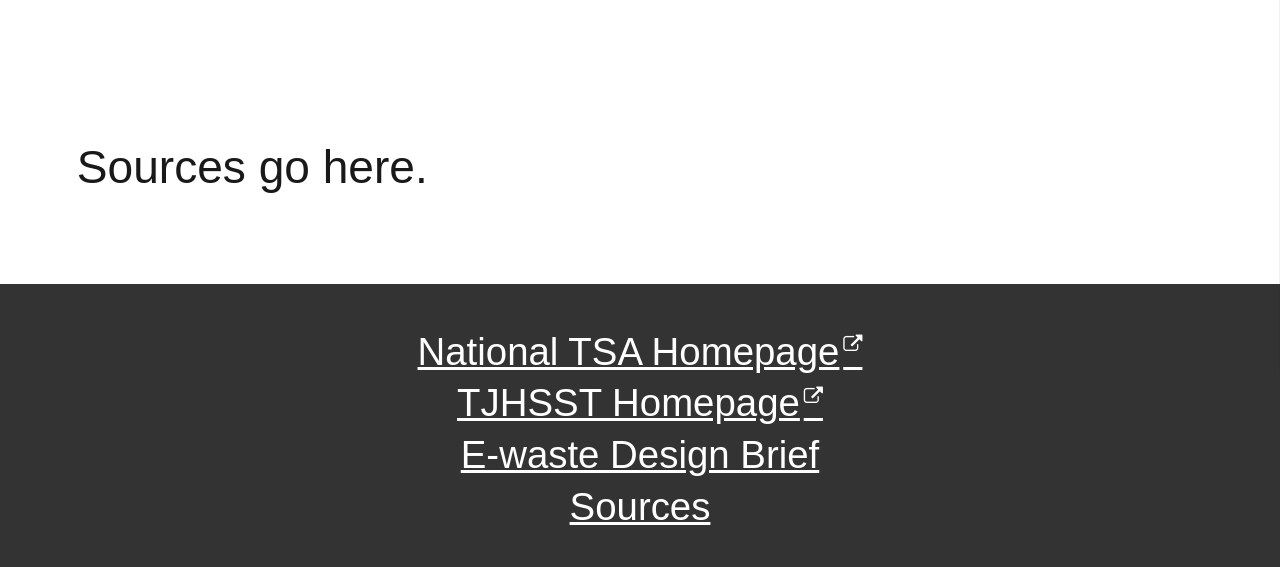
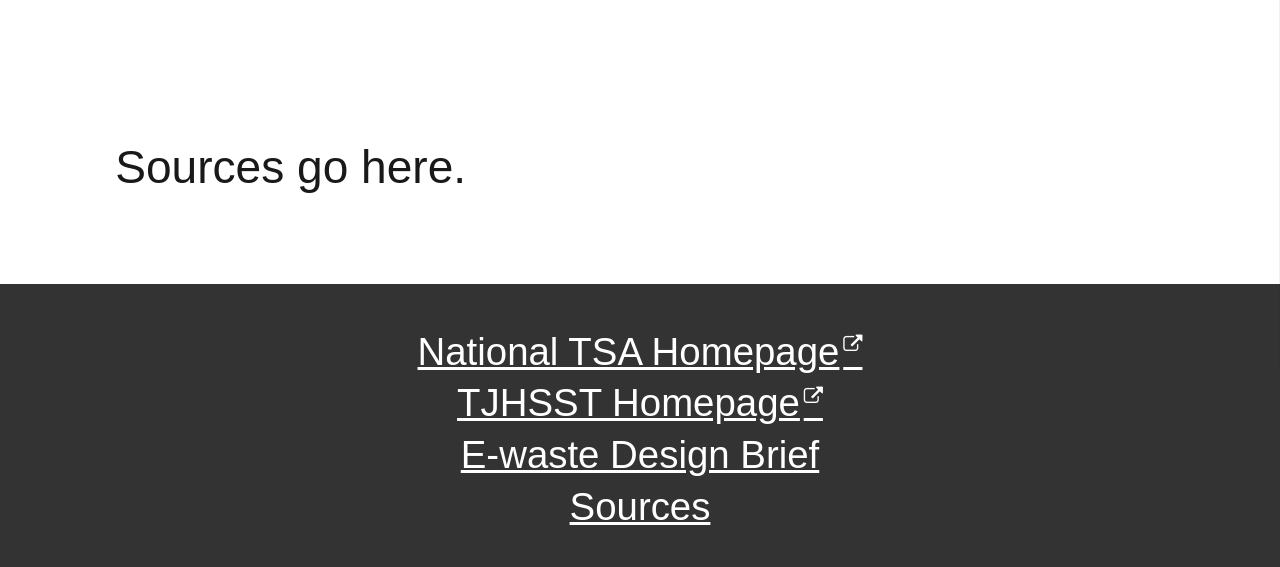
Before and after one commit to danster101/tj-tsa-web-15, a PHP site: page /sources.php in a window 1280 px wide. Shown: the part 257-824 px from the top of the page. Run offline with PHP 8.4, Linux system fonts and the light colour scheme; some libraries are stand-ins or nearby versions; some web fonts are replaced.

Commit message:
Baby I'm just gonna shake, shake, shake, shake, shake

```diff
--- a/sources.php
+++ b/sources.php
@@ -3,12 +3,14 @@
 	<?php make_head("Sources"); ?>
 	<body>
 		<?php make_header("Sources"); ?>
+		<div class="flex" id="content-row">
 			<?php make_sidebar(); ?>
 			<main>
 				<article>
 					<p>Sources go here.</p>
 				</article>
 			</main>
+		</div>
 		<?php make_footer(); ?>
 	</body>
 </html>
```
Lines whose indentation alone changed are shown as unchanged.
